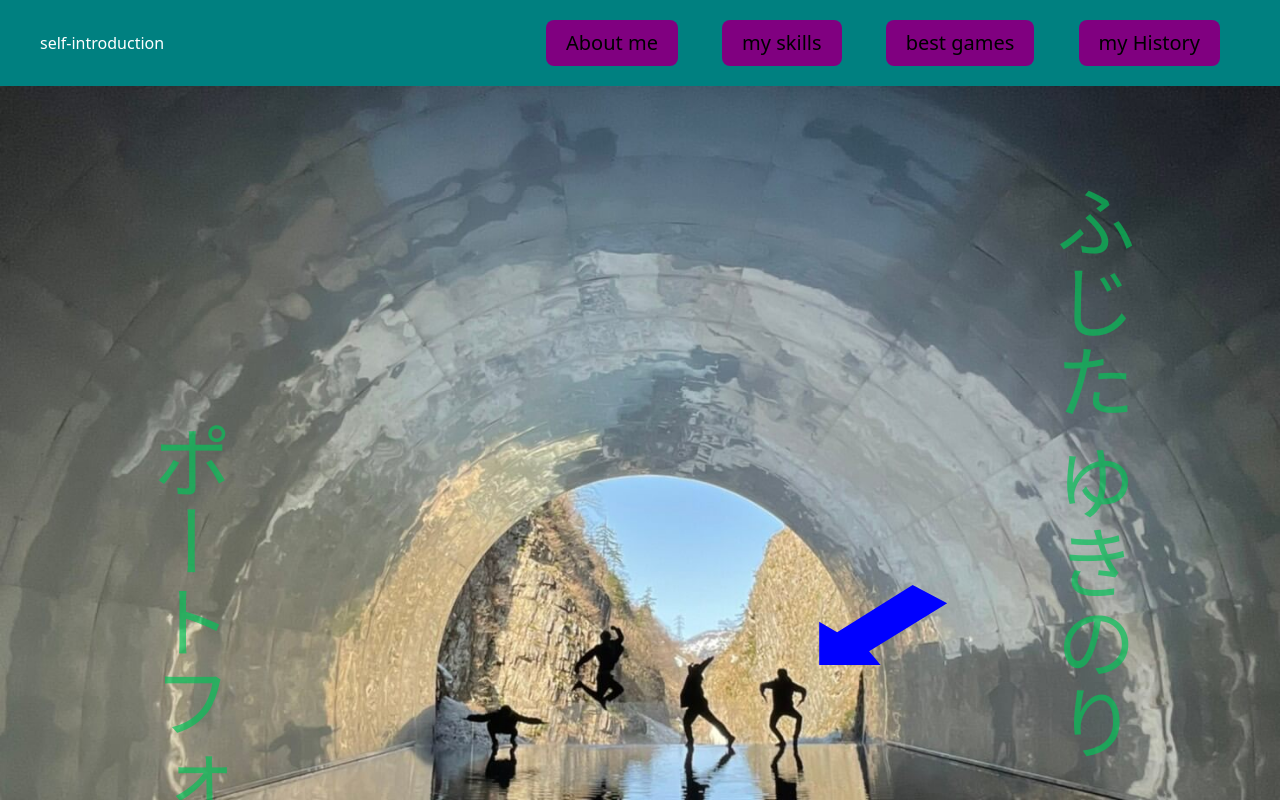
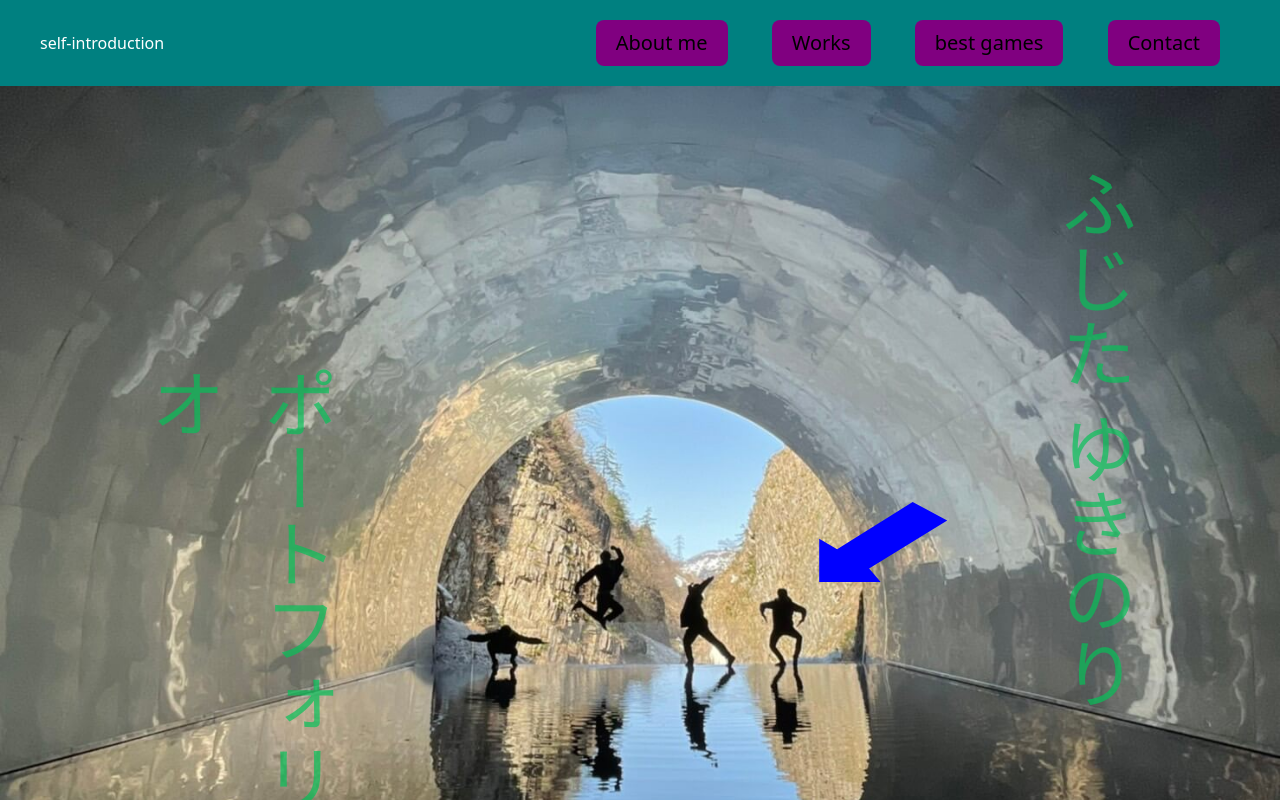
Before and after one commit to Yukinori-Fujita/Portfolio, a plain HTML site: page index.html in a window 1280 px wide. Shown: the top 800 px of the page. Drawn offline with nearby package versions, Linux system fonts and the light colour scheme.

Commit message:
no message

```diff
--- a/index.html
+++ b/index.html
@@ -20,9 +20,9 @@
     <div class="header-left">self-introduction</div>
     <div class="header-right">
       <a href="#about"><button>About me</button></a>
-      <a href="#my-skills"><button>my skills</button></a>
+      <a href="#my-skills"><button>Works</button></a>
       <a href="#"><button>best games</button></a>
-      <a href="#my-history"><button>my History</button></a>
+      <a href="#my-history"><button>Contact</button></a>
     </div>
   </header>
   <main>
@@ -30,7 +30,7 @@
       <p class="name">ふじた ゆきのり</p>
       <p class="title">ポートフォリオ</p>
       <p class="pointer"></p>
-      <img src="./img/IMG_1364.jpeg" alt="kiyodukyou">
+      <!-- <img src="./img/IMG_1364.jpeg" alt="kiyodukyou"> -->
     </section>
     <section class="my-profile">
       <h1 id="about" class="wrap">About me</h1>
@@ -45,7 +45,7 @@
     </section>
 
     <section class="skills">
-      <h1 id="my-skills" class="wrap">my Skills</h1>
+      <h1 id="my-skills" class="wrap">Works</h1>
       <div class="container">
         <div class="row row-cols-1 row-cols-md-3 g-4">
           <div class="col">
@@ -54,7 +54,7 @@
               <div class="card-body">
                 <h5 class="card-title">spyfamliy</h5>
                 <p class="card-text"></p>
-                <a href="#" class="btn btn-primary">GO</a>
+                <a href="./newsite-spyfamily_yukinorifujita/index.html" class="btn btn-primary">GO</a>
               </div>
             </div>
           </div>
@@ -65,7 +65,7 @@
               <div class="card-body">
                 <h5 class="card-title">進撃の巨人</h5>
                 <p class="card-text"></p>
-                <a href="#" class="btn btn-primary">GO</a>
+                <a href="./Attack_on_titan/index.html" class="btn btn-primary">GO</a>
               </div>
             </div>
           </div>
@@ -76,7 +76,7 @@
               <div class="card-body">
                 <h5 class="card-title">ドラクエ転職</h5>
                 <p class="card-text"></p>
-                <a href="#" class="btn btn-primary">GO</a>
+                <a href="./DQ_job/index.html" class="btn btn-primary">GO</a>
               </div>
             </div>
           </div>
@@ -86,7 +86,7 @@
               <div class="card-body">
                 <h5 class="card-title">liverswall</h5>
                 <p class="card-text"></p>
-                <a href="#" class="btn btn-primary">GO</a>
+                <a href="./wanwanworld/index.html" class="btn btn-primary">GO</a>
               </div>
             </div>
           </div>
--- a/style.css
+++ b/style.css
@@ -33,11 +33,18 @@ button:hover {
 /* ここからkv */
 #kv{
   position: relative;
+  height: 100vh;
+  width: 100%;
+  background-image: url(./img/IMG_1364.jpeg);
+  background-position: center;
+  background-size: cover;
+  background-repeat: no-repeat;
+
 }
 
 .name{
   color: rgba(5, 192, 89, 0.703);
-  font-size: 80px;
+  font-size: 75px;
   top: 10%;
   right: 10%;
   position: absolute;
@@ -48,7 +55,7 @@ button:hover {
 
 .title{
   color: rgba(5, 192, 89, 0.703);
-  font-size: 80px;
+  font-size: 75px;
   top: 35%;
   left: 10%;
   position: absolute;
```
